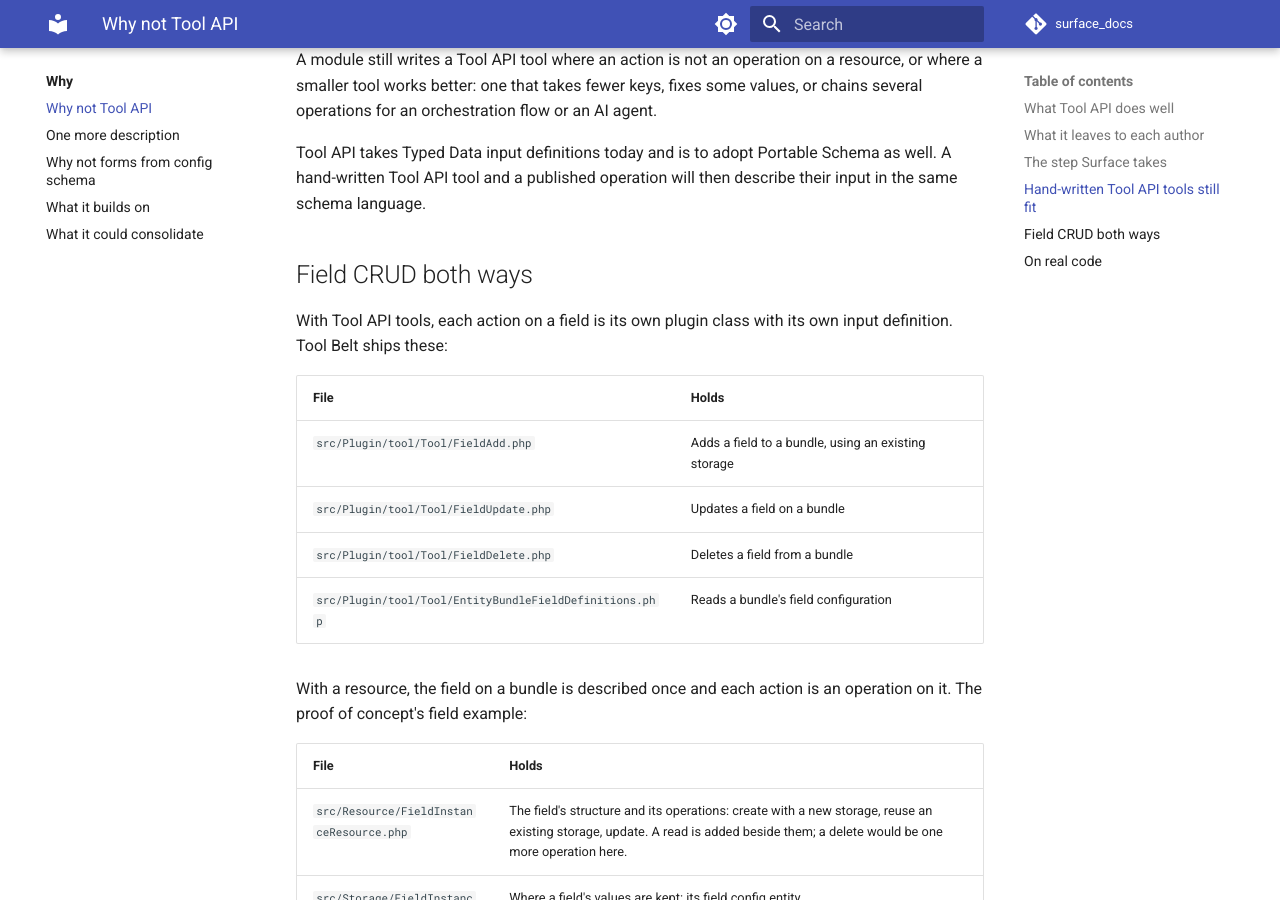
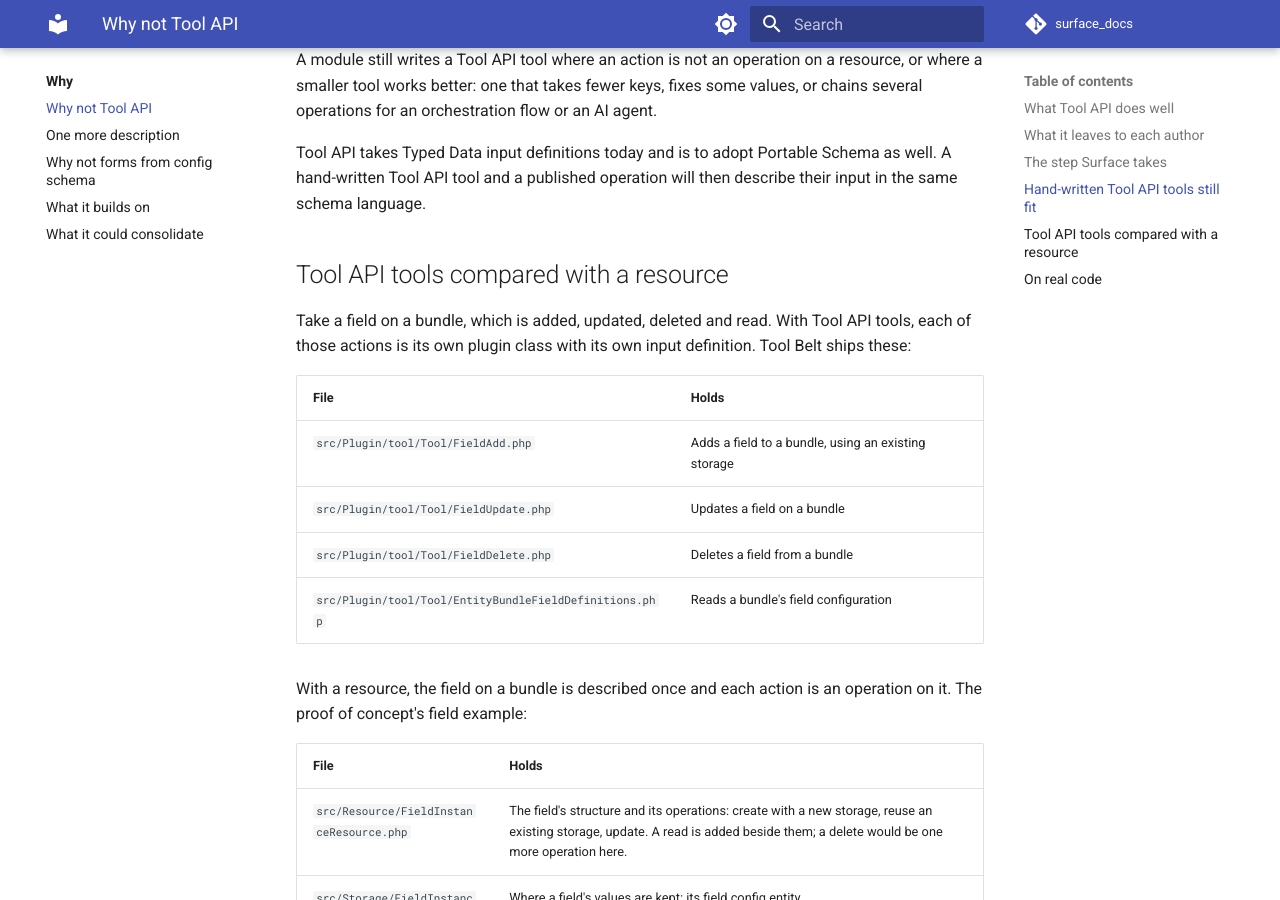
Before and after one commit to mlander/surface_docs, an MkDocs documentation site: the page built from docs/why/not-tool-api.md, in a window 1280 px wide and 900 px high, scrolled down 1222 px. Built offline with MkDocs 1.6.1 and Material for MkDocs 9.7.7, drawn with Linux system fonts in a browser that asks for light colours; comment, search, counter and statistics services are not loaded.

Commit message:
Why not Tool API: title the comparison; field as the example

```diff
--- a/docs/why/not-tool-api.md
+++ b/docs/why/not-tool-api.md
@@ -31,9 +31,9 @@ A module still writes a Tool API tool where an action is not an operation on a r
 
 Tool API takes Typed Data input definitions today and is to adopt Portable Schema as well. A hand-written Tool API tool and a published operation will then describe their input in the same schema language.
 
-## Field CRUD both ways {#field-crud}
+## Tool API tools compared with a resource {#compared}
 
-With Tool API tools, each action on a field is its own plugin class with its own input definition. Tool Belt ships these:
+Take a field on a bundle, which is added, updated, deleted and read. With Tool API tools, each of those actions is its own plugin class with its own input definition. Tool Belt ships these:
 
 | File | Holds |
 |---|---|
```
